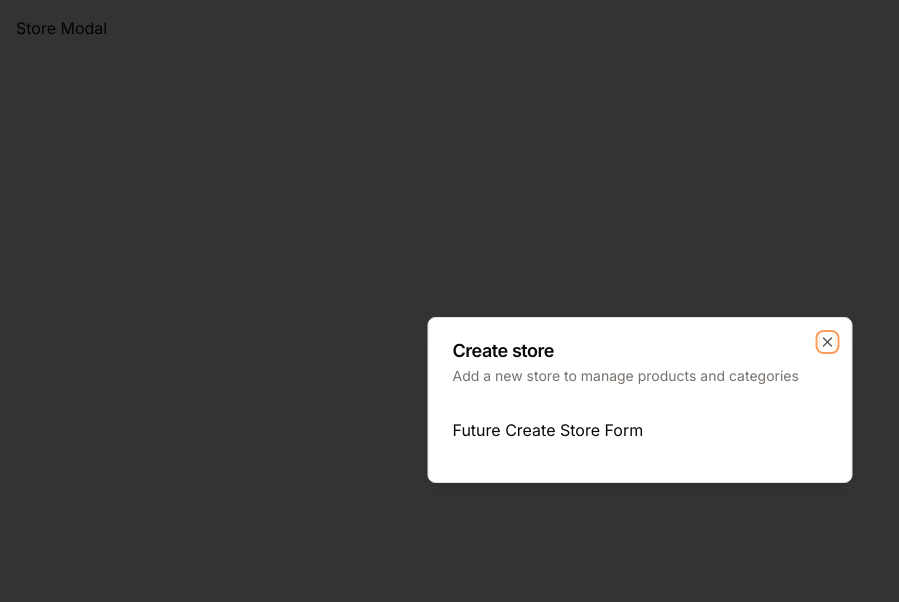
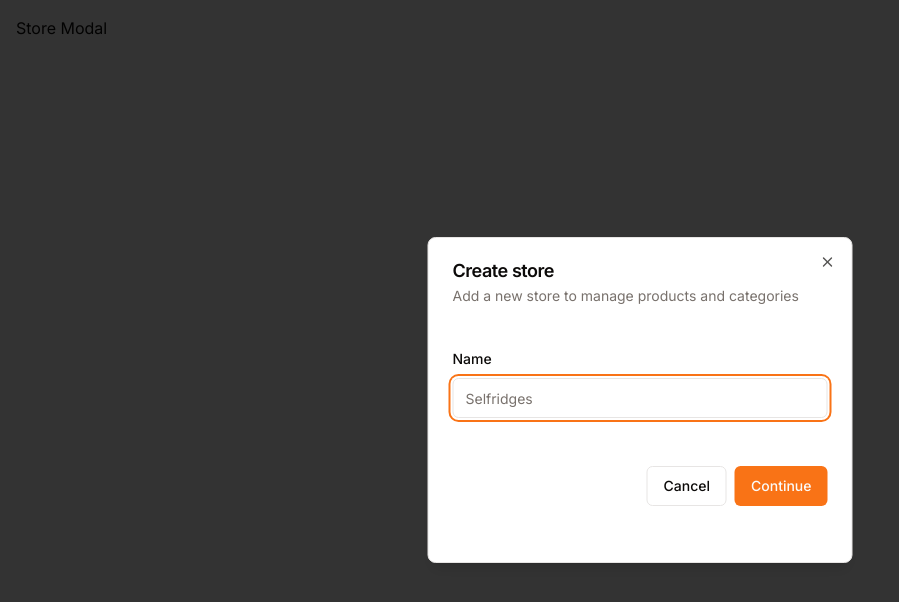
Before and after one commit to NeilRow56/ecomm_antonio, a Next.js app: page / in a window 1280 px wide. Shown: the top 602 px of the page, without its empty margins (0-899 px from the left). Built offline with nearby package versions, Linux system fonts and the light colour scheme.

Commit message:
Added basic form within the StoreModal component

```diff
--- a/src/components/modals/StoreModal.tsx
+++ b/src/components/modals/StoreModal.tsx
@@ -1,10 +1,42 @@
 "use client";
+
+import * as z from "zod";
+import { zodResolver } from "@hookform/resolvers/zod";
 
 import { useModal } from "@/hooks/use-modal";
 import { Modal } from "@/components/shared/Modal";
+import { useForm } from "react-hook-form";
+import {
+  Form,
+  FormControl,
+  FormField,
+  FormItem,
+  FormLabel,
+  FormMessage,
+} from "@/components/ui/form";
+import { Input } from "@/components/ui/input";
+import { Button } from "@/components/ui/button";
+
+const formSchema = z.object({
+  name: z.string().min(1, {
+    message: "Name is required",
+  }),
+});
 
 export const StoreModal = () => {
   const storeModal = useModal();
+
+  const form = useForm<z.infer<typeof formSchema>>({
+    resolver: zodResolver(formSchema),
+    defaultValues: {
+      name: "",
+    },
+  });
+
+  const onSubmit = (values: z.infer<typeof formSchema>) => {
+    console.log(values);
+    //TODO Create Store
+  };
   return (
     <Modal
       title="Create store"
@@ -13,7 +45,40 @@
       onClose={storeModal.onClose}
     >
       {" "}
-      Future Create Store Form
+      <div>
+        <div className="space-y-4 py-2 pb-4">
+          <Form {...form}>
+            <form
+              className="gap-3 space-y-6"
+              onSubmit={form.handleSubmit(onSubmit)}
+            >
+              <FormField
+                control={form.control}
+                name="name"
+                render={({ field }) => (
+                  <FormItem>
+                    <FormLabel className="">Name</FormLabel>
+                    <FormControl>
+                      <Input
+                        {...field}
+                        placeholder="Selfridges "
+                        className="w-full"
+                      />
+                    </FormControl>
+                    <FormMessage />
+                  </FormItem>
+                )}
+              />
+              <div className="pt-6 space-x-2 flex items-center justify-end w-full">
+                <Button variant="outline" onClick={storeModal.onClose}>
+                  Cancel
+                </Button>
+                <Button type="submit">Continue</Button>
+              </div>
+            </form>
+          </Form>
+        </div>
+      </div>
     </Modal>
   );
 };
```
